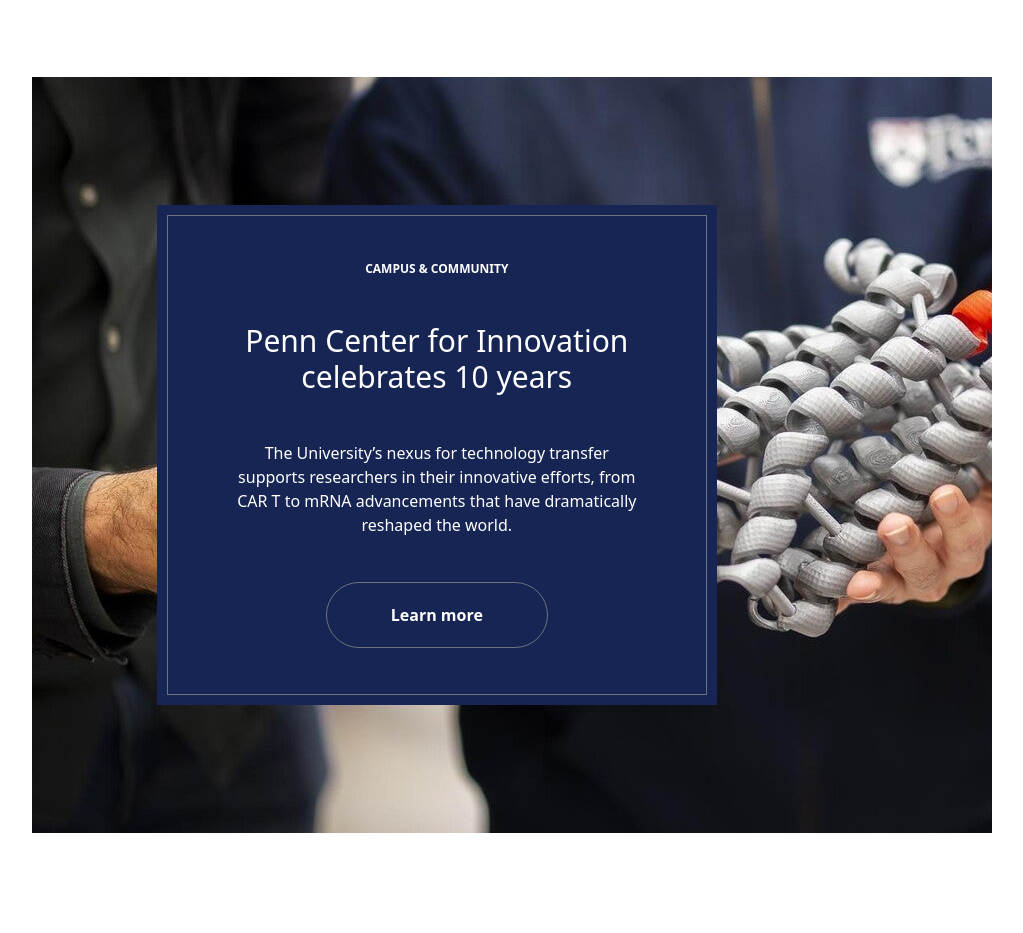
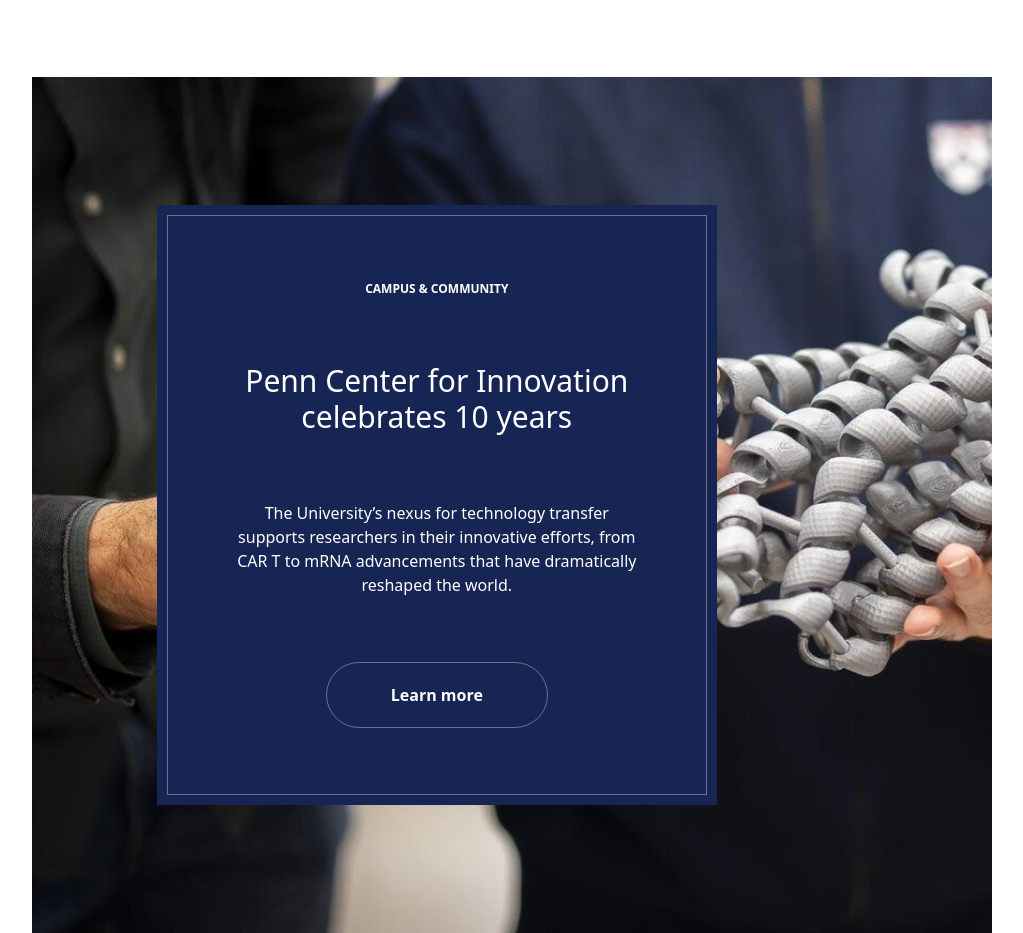
Before and after one commit to gasanashema/The-Gym-CSS-Gate-Tailwind, a website: page html/index.html in a window 1280 px wide. Shown: the part 1864-2797 px from the top of the page, without its empty margins (128-1151 px from the left). Before the commit the page ends 2697 px from the top, so only its background shows below. Drawn offline with Linux system fonts and the light colour scheme.

Commit message:
fixed height issue on campus and community section

```diff
--- a/html/index.html
+++ b/html/index.html
@@ -123,9 +123,9 @@
 
     </div>
 
-    <div class="w-[75%] h-fit mx-auto py-20 " style="background-image: url(../images/penn-center-innovation.jpg);">
-        <div class="h-[500px] w-[560px] mx-[13%] bg-blue-950 my-12 flex items-center justify-center">
-            <div class="border-gray-500 border h-[480px] w-[540px] flex flex-col items-center justify-evenly">
+    <div class="w-[75%] h-fit mx-auto py-20 bg-cover" style="background-image: url(../images/penn-center-innovation.jpg);">
+        <div class="h-[600px] w-[560px] mx-[13%] bg-blue-950 my-12 flex items-center justify-center">
+            <div class="border-gray-500 border h-[580px] w-[540px] flex flex-col items-center justify-evenly">
                 <h1 class="uppercase text-xs font-semibold text-white">Campus & Community</h1>
                 <h1 class="text-3xl text-white font-light text-center px-5">Penn Center for Innovation celebrates 10 years</h1>
                 <p class="text-center px-16 text-white text-base font-light">The University’s nexus for technology transfer supports researchers in their innovative efforts, from CAR T to mRNA advancements that have dramatically reshaped the world.</p>
```
Also changed, not shown: src/output.css.
